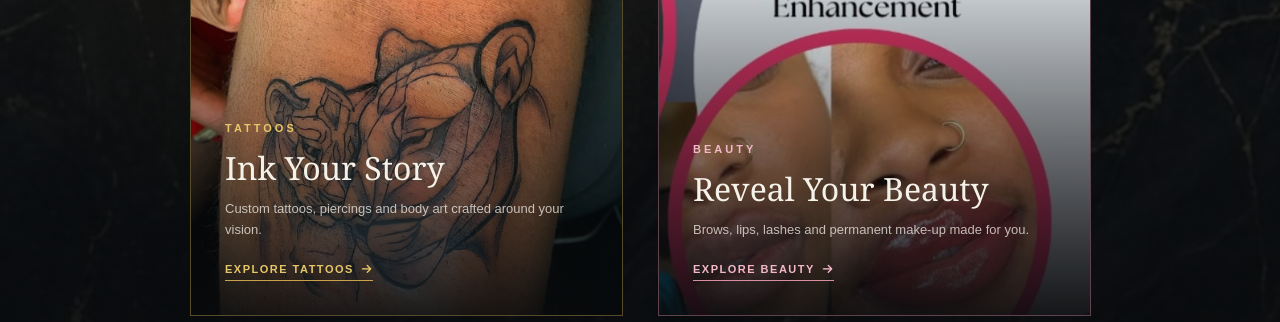
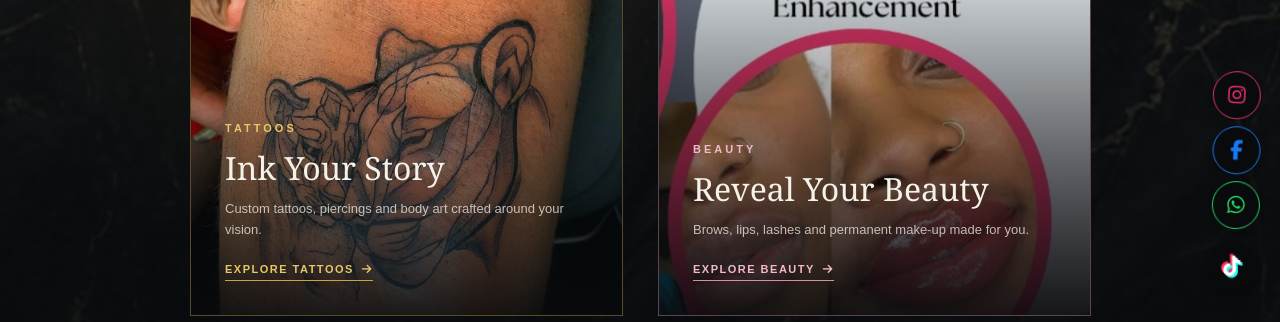
Before and after one commit to Blessing-D3velop/Concepto-ink, a plain HTML site: page index.html in a window 1280 px wide. Shown: the part 478-800 px from the top of the page. Drawn offline with Linux system fonts and the light colour scheme.

Commit message:
Add social media links and contact styles across multiple pages; enhance animations for social icons

```diff
--- a/index.html
+++ b/index.html
@@ -11,6 +11,7 @@
     <link rel="stylesheet" href="styles/footer.css">
     <link rel="stylesheet" href="styles/modal.css">
     <link rel="stylesheet" href="styles/pages.css">
+        <link rel="stylesheet" href="styles/contact.css">
     <link rel="stylesheet" href="https://cdnjs.cloudflare.com/ajax/libs/font-awesome/6.7.2/css/all.min.css">
 </head>
 <body>
@@ -108,6 +109,13 @@
     </section>
     </main>
 
+            <div class="social-floating">
+            <a href="https://www.instagram.com/concepto_ink/?hl=en" target="_blank" class="social" aria-label="Instagram"><i class="fa-brands fa-instagram"></i></a>
+            <a href="https://www.facebook.com/p/Concepto-Ink-100054845826745/" target="_blank" class="social" aria-label="Facebook"><i class="fa-brands fa-facebook-f"></i></a>
+            <a href="https://wa.me/27835319734" target="_blank" class="social" aria-label="WhatsApp"><i class="fa-brands fa-whatsapp"></i></a>
+            <a href="https://www.tiktok.com/@concepto_ink" target="_blank" class="social social-tiktok" aria-label="TikTok"><i class="fa-brands fa-tiktok"></i></a>
+        </div>
+
     <footer class="footer">
         <div class="footer-container">
 
--- a/styles/animations.css
+++ b/styles/animations.css
@@ -110,10 +110,16 @@
     animation: shimmerSweep 1.1s ease;
 }
 
-/* Page transition fade-in (applies to <main> on load) */
+/* Page transition fade-in (applies to <main> on load).
+   Opacity-only on purpose: a `transform` here would make <main>
+   a new containing block for any position:fixed descendant
+   (e.g. .social-floating, a WhatsApp button), pinning it to
+   <main>'s box instead of the viewport. Individual sections
+   already get their own translateY via [data-reveal], so <main>
+   itself doesn't need to move. */
 @keyframes pageIn {
-    from { opacity: 0; transform: translateY(12px); }
-    to   { opacity: 1; transform: translateY(0); }
+    from { opacity: 0; }
+    to   { opacity: 1; }
 }
 
 .page-enter {
--- a/styles/contact.css
+++ b/styles/contact.css
@@ -147,7 +147,16 @@
     text-decoration: none;
     box-shadow: 0 5px 20px rgba(0, 0, 0, 0.45);
     transition: transform 0.3s ease, box-shadow 0.3s ease;
+
+    /* gentle independent drift so the stack doesn't feel static */
+    animation: socialFloat 3.2s ease-in-out infinite;
 }
+
+/* stagger each icon so they float out of sync with each other */
+.social-floating .social:nth-child(1) { animation-delay: 0s; }
+.social-floating .social:nth-child(2) { animation-delay: 0.5s; }
+.social-floating .social:nth-child(3) { animation-delay: 1s; }
+.social-floating .social:nth-child(4) { animation-delay: 1.5s; }
 
 .social-floating .social:nth-child(1) { border: 1px solid #e1306c; }
 .social-floating .social:nth-child(1) i { color: #e1306c; }
@@ -156,7 +165,24 @@
 .social-floating .social:nth-child(3) { border: 1px solid #25d366; }
 .social-floating .social:nth-child(3) i { color: #25d366; }
 
-.social-floating .social:hover { transform: translateY(-5px) scale(1.08); }
+/* Pause the drift on hover so the click target holds still,
+   then lift + scale as before */
+.social-floating .social:hover {
+    animation-play-state: paused;
+    transform: translateY(-5px) scale(1.08);
+}
+
+@keyframes socialFloat {
+    0%   { transform: translate(0, 0) rotate(0deg); }
+    25%  { transform: translate(-3px, -6px) rotate(-3deg); }
+    50%  { transform: translate(2px, -10px) rotate(2deg); }
+    75%  { transform: translate(3px, -4px) rotate(3deg); }
+    100% { transform: translate(0, 0) rotate(0deg); }
+}
+
+@media (prefers-reduced-motion: reduce) {
+    .social-floating .social { animation: none; }
+}
 
 .social-tiktok {
     color: #ffffff !important;
```
Also changed, not shown: about.html (+7 -0 lines), beauty.html (+8 -0 lines), booking.html (+8 -0 lines), gallery.html (+9 -1 lines), tattoos.html (+7 -0 lines).
